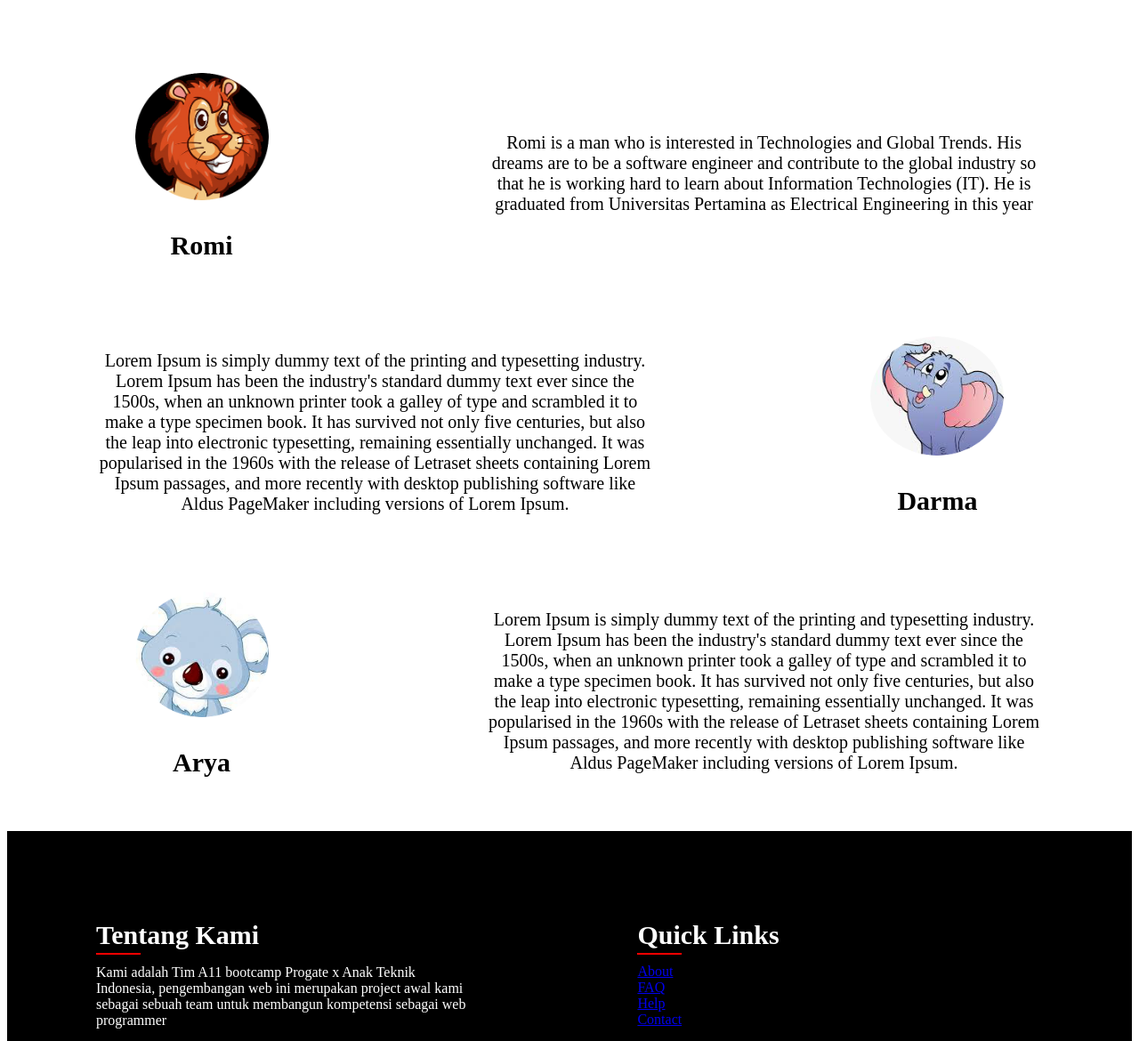
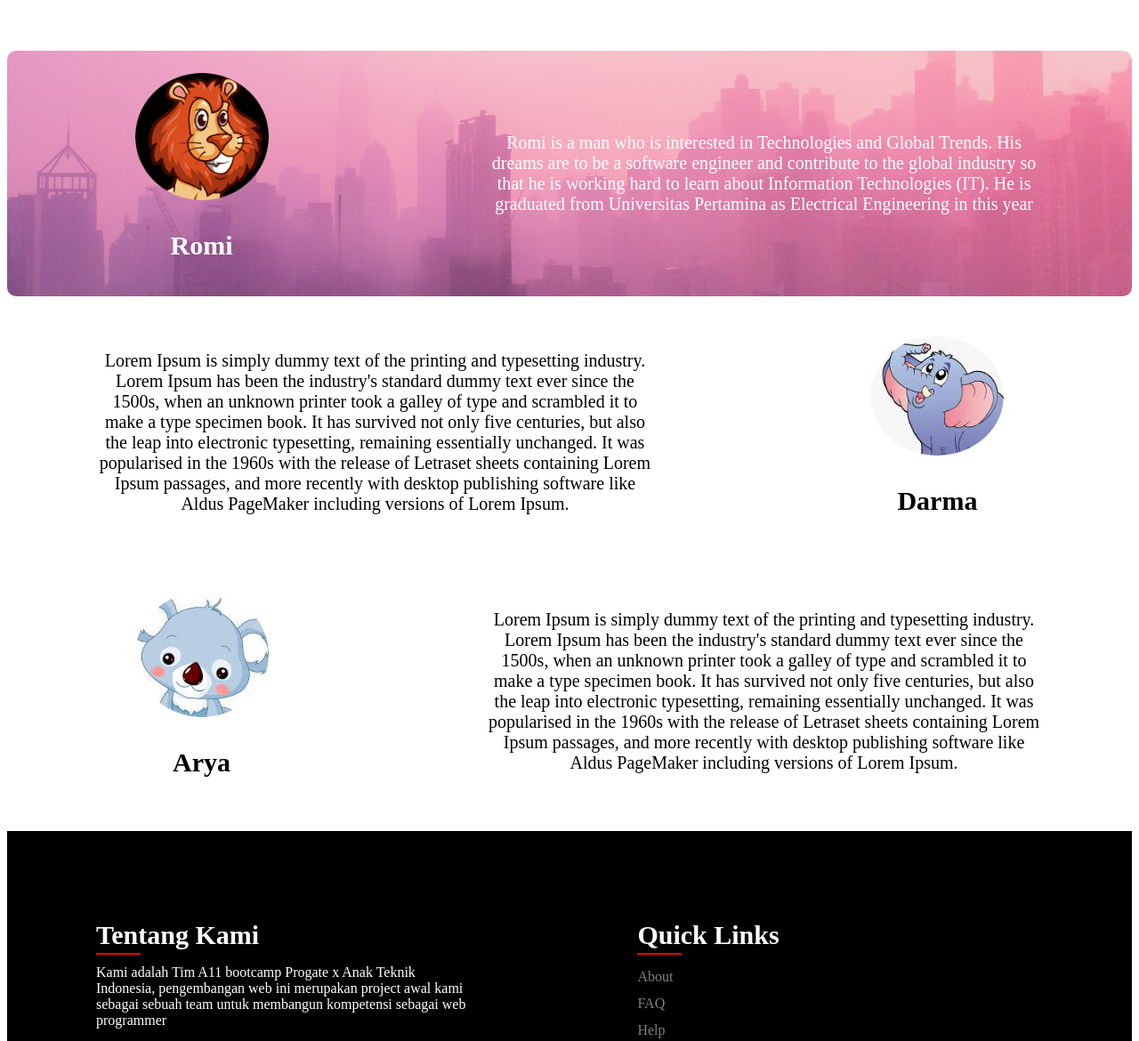
Before and after one commit to kievascahyadi/a11-progate-anakteknik-nov-2021, a plain HTML site: page index.html in a window 1280 px wide. Shown: the part 855-2025 px from the top of the page at 89% size. Drawn offline with Linux system fonts and the light colour scheme.

Commit message:
Update styles.css

```diff
--- a/styles.css
+++ b/styles.css
@@ -169,12 +169,25 @@ h4 {
   transition: all .4s;
   border-radius: 10px;
 
+
 }
 .flip-box:hover {
   box-shadow: 0 0 16px rgba(33,33,33,.2);
-  background: #fafafa;
+
 }
 
+body .romi{
+    background-image: url(img/Back-City.jpg);
+    background-size:cover;
+    color:white;
+
+   }
+.team-wrapper p{
+    transition: 0.3s ease-in-out;
+}
+.team-wrapper p:hover{
+    transform: scale(1.1);
+}
 /*ini adalah bagian footer*/
 
 footer{
@@ -248,3 +261,16 @@ footer .sci li a .fa{
     color:white;
     font-size:20px;
 }
+
+
+footer .QuickLink li{
+    list-style: none;
+    }
+footer .QuickLink a{
+line-height: 30px;
+color:grey;
+text-decoration: none;
+}
+footer .QuickLink a:hover{
+     color:white;
+}
```
